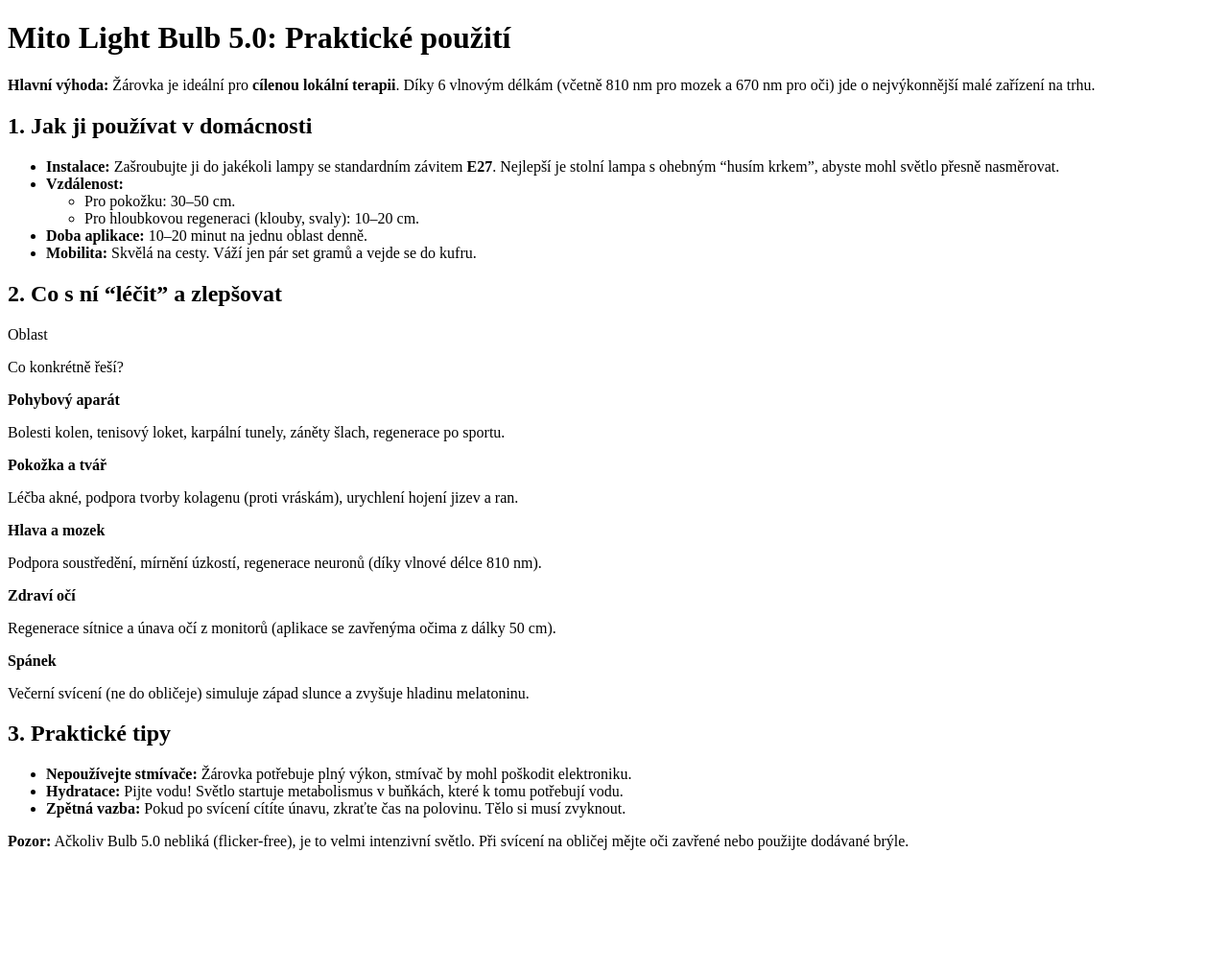
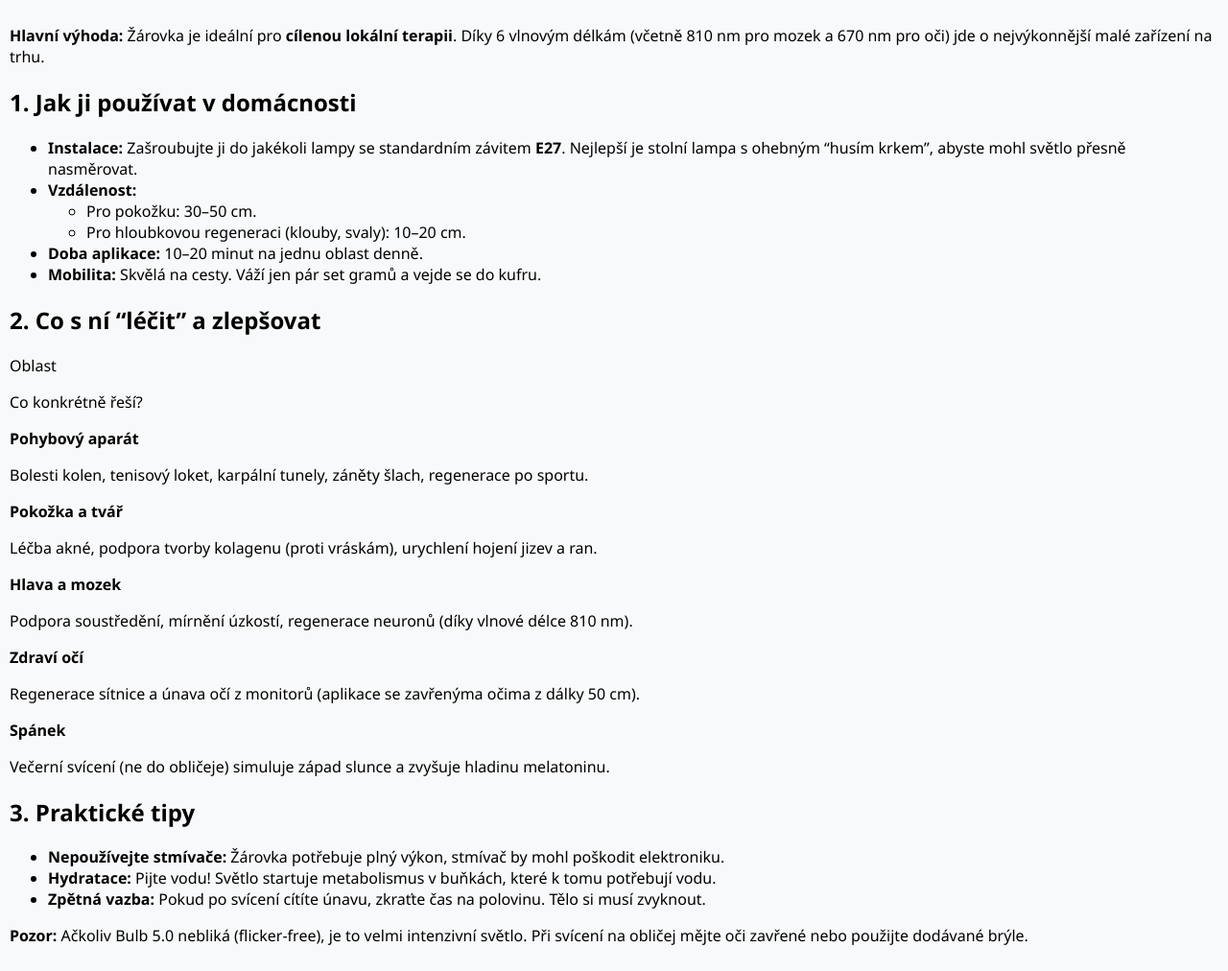
Before and after one commit to bedjan/bedjan.github.io, a Jekyll site: the page built from mitolight.md, in a window 1280 px wide. Shown: the whole page at 96% size. Built offline with Jekyll 4.4.1, drawn with Linux system fonts in a browser that asks for light colours; before the commit the page ends 902 px from its top, so only the background shows below that.

Commit message:
Update mitolight.md

```diff
--- a/mitolight.md
+++ b/mitolight.md
@@ -1,11 +1,8 @@
 ---
 layout: default
-title: "Mito Light Bulb 5.0"
-permalink: /mitolight/
+title:
+Mito Light Bulb 5.0: Praktické použití
 ---
-
-Mito Light Bulb 5.0: Praktické použití
-======================================
 
 **Hlavní výhoda:** Žárovka je ideální pro **cílenou lokální terapii**. Díky 6 vlnovým délkám (včetně 810 nm pro mozek a 670 nm pro oči) jde o nejvýkonnější malé zařízení na trhu.
 
```
